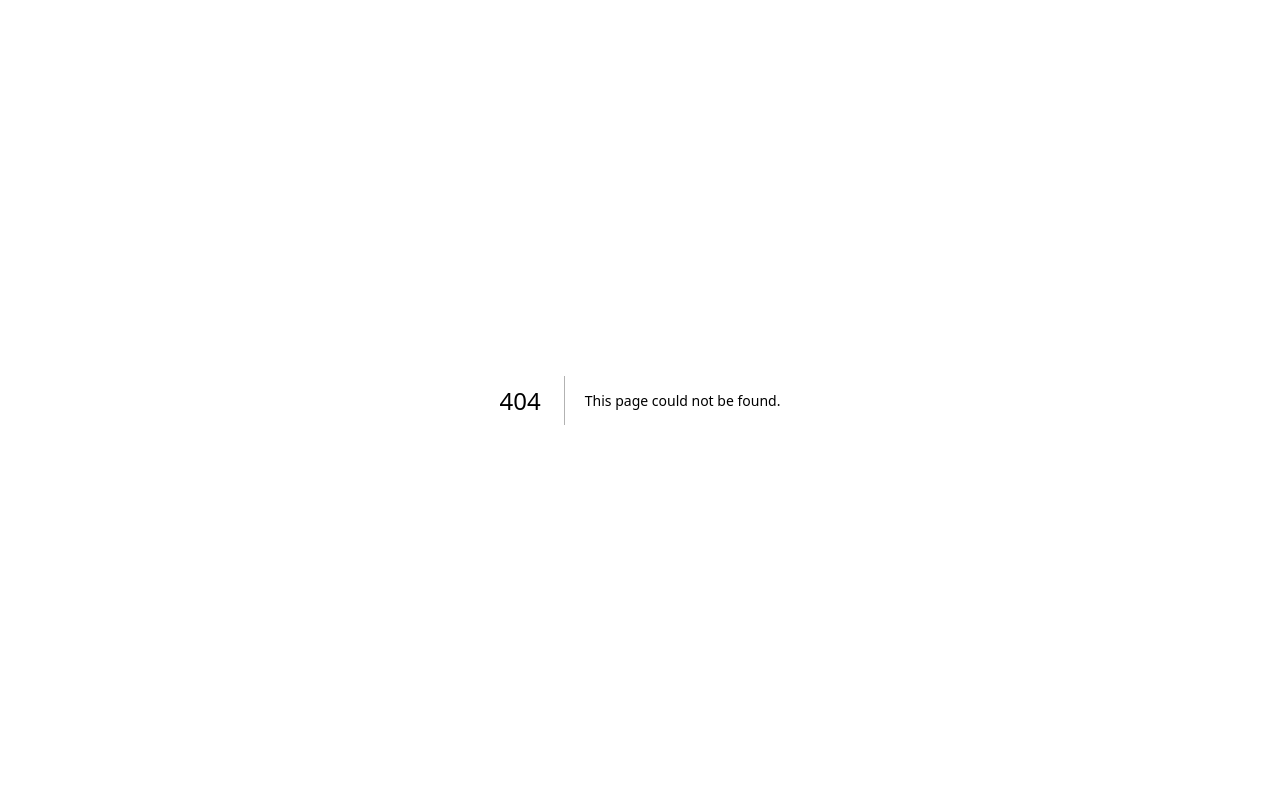
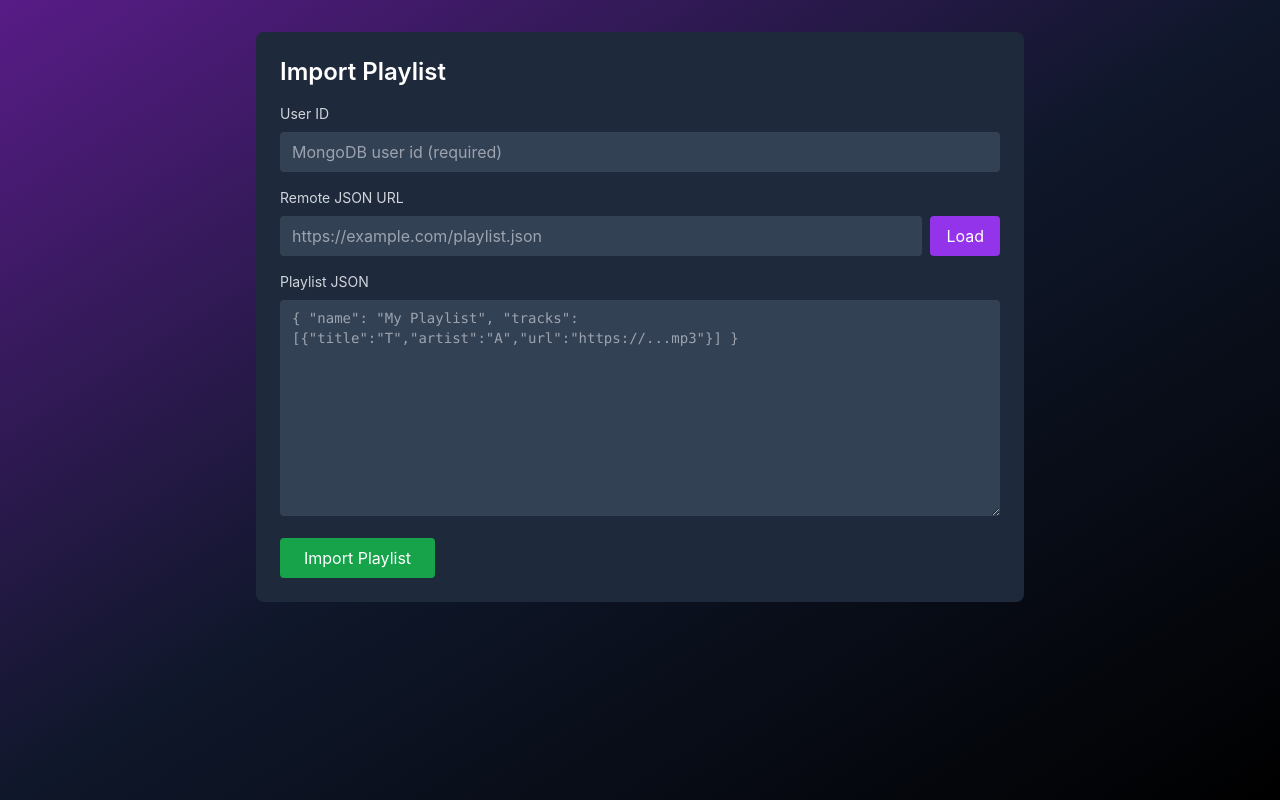
Before and after one commit to boruma254/Music-App, a Next.js app: page /import in a window 1280 px wide. Before the commit this address had no page. Built offline with nearby package versions, Linux system fonts and the light colour scheme; no server answers.

Commit message:
feat(ui): add import playlist UI at /import

```diff
--- /dev/null
+++ b/app/import/page.tsx
@@ -0,0 +1,15 @@
+import ImportPlaylist from "../../components/ImportPlaylist";
+
+export const metadata = {
+  title: "Import Playlist",
+};
+
+export default function Page() {
+  return (
+    <main className="min-h-screen bg-gradient-to-br from-purple-900 via-gray-900 to-black p-8">
+      <div className="max-w-4xl mx-auto">
+        <ImportPlaylist />
+      </div>
+    </main>
+  );
+}
--- /dev/null
+++ b/components/ImportPlaylist.tsx
@@ -0,0 +1,138 @@
+"use client";
+
+import { useState } from "react";
+
+export default function ImportPlaylist() {
+  const [jsonText, setJsonText] = useState("");
+  const [remoteUrl, setRemoteUrl] = useState("");
+  const [userId, setUserId] = useState("");
+  const [loading, setLoading] = useState(false);
+  const [message, setMessage] = useState<string | null>(null);
+
+  const API_URL = process.env.NEXT_PUBLIC_API_URL || "http://localhost:3001";
+
+  const importFromJson = async () => {
+    setMessage(null);
+    let parsed;
+    try {
+      parsed = JSON.parse(jsonText);
+    } catch (e: any) {
+      setMessage("Invalid JSON: " + e.message);
+      return;
+    }
+
+    if (!userId) {
+      setMessage("Please provide a userId to attribute the playlist to.");
+      return;
+    }
+
+    setLoading(true);
+    try {
+      const payload = {
+        name: parsed.name || "Imported Playlist",
+        description: parsed.description || "",
+        userId,
+        isPublic: parsed.isPublic || false,
+        tracks: parsed.tracks || [],
+      };
+
+      const res = await fetch(`${API_URL}/api/playlists/import`, {
+        method: "POST",
+        headers: { "Content-Type": "application/json" },
+        body: JSON.stringify(payload),
+      });
+
+      if (!res.ok) {
+        const err = await res.json();
+        throw new Error(err.error || "Import failed");
+      }
+
+      const data = await res.json();
+      setMessage(
+        "Imported playlist: " +
+          data.name +
+          " (" +
+          data.trackIds.length +
+          " tracks)",
+      );
+    } catch (err: any) {
+      setMessage(err.message || "Import failed");
+    } finally {
+      setLoading(false);
+    }
+  };
+
+  const importFromUrl = async () => {
+    setMessage(null);
+    if (!remoteUrl) {
+      setMessage("Enter a remote JSON URL");
+      return;
+    }
+    try {
+      setLoading(true);
+      const r = await fetch(remoteUrl);
+      if (!r.ok) throw new Error("Failed to fetch remote JSON");
+      const json = await r.json();
+      setJsonText(JSON.stringify(json, null, 2));
+      setMessage("Loaded JSON from URL. Review and click Import.");
+    } catch (err: any) {
+      setMessage(err.message || "Failed to load URL");
+    } finally {
+      setLoading(false);
+    }
+  };
+
+  return (
+    <div className="max-w-3xl mx-auto p-6 bg-gray-800 rounded-lg text-white">
+      <h2 className="text-2xl font-semibold mb-4">Import Playlist</h2>
+
+      <label className="block text-sm text-gray-300 mb-2">User ID</label>
+      <input
+        value={userId}
+        onChange={(e) => setUserId(e.target.value)}
+        placeholder="MongoDB user id (required)"
+        className="w-full mb-4 px-3 py-2 bg-gray-700 rounded"
+      />
+
+      <label className="block text-sm text-gray-300 mb-2">
+        Remote JSON URL
+      </label>
+      <div className="flex gap-2 mb-4">
+        <input
+          value={remoteUrl}
+          onChange={(e) => setRemoteUrl(e.target.value)}
+          placeholder="https://example.com/playlist.json"
+          className="flex-1 px-3 py-2 bg-gray-700 rounded"
+        />
+        <button
+          onClick={importFromUrl}
+          disabled={loading}
+          className="px-4 py-2 bg-purple-600 rounded"
+        >
+          Load
+        </button>
+      </div>
+
+      <label className="block text-sm text-gray-300 mb-2">Playlist JSON</label>
+      <textarea
+        value={jsonText}
+        onChange={(e) => setJsonText(e.target.value)}
+        rows={10}
+        className="w-full mb-4 px-3 py-2 bg-gray-700 rounded font-mono text-sm"
+        placeholder='{ "name": "My Playlist", "tracks": [{"title":"T","artist":"A","url":"https://...mp3"}] }'
+      />
+
+      <div className="flex gap-2">
+        <button
+          onClick={importFromJson}
+          disabled={loading}
+          className="px-6 py-2 bg-green-600 rounded"
+        >
+          {loading ? "Importing..." : "Import Playlist"}
+        </button>
+      </div>
+
+      {message && <div className="mt-4 p-3 bg-gray-700 rounded">{message}</div>}
+    </div>
+  );
+}
```
